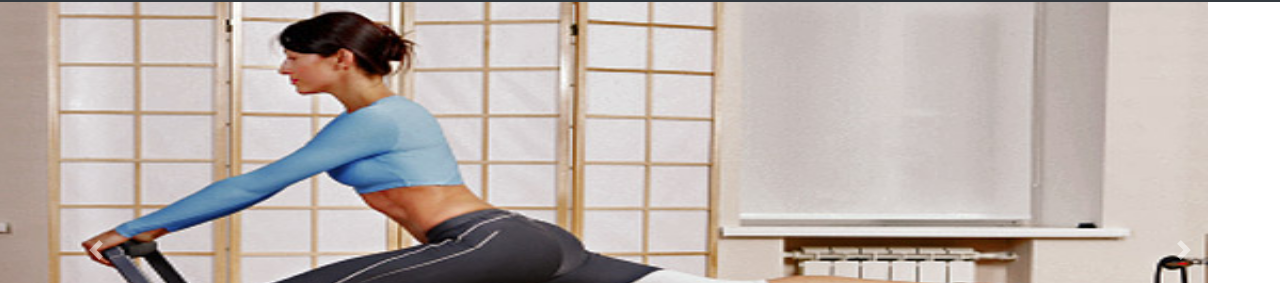
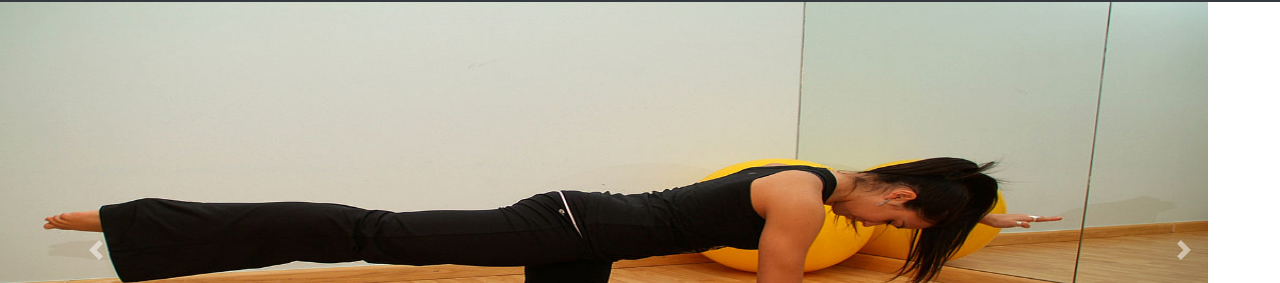
Before and after one commit to AlisBo/alisbo.github.io, a plain HTML site: page index.html in a window 1280 px wide. Shown: the part 54-337 px from the top of the page. Drawn offline with nearby package versions, Linux system fonts and the light colour scheme.

Commit message:
update image.

```diff
--- a/index.html
+++ b/index.html
@@ -50,7 +50,7 @@
         <div class="carousel-inner">
           <div class="carousel-item active">
 <!--            {% include icons/placeholder.svg width="100%" height="100%" background="#777" color="#777" text=" " title=" " %}-->
-            <img src="icons/pilates.jpeg" width="100%"  height="100%" background="#777" color="#777" text=" " title="Something">
+            <img src="icons/pilates2.jpeg" width="100%"  height="100%" background="#777" color="#777" text=" " title="Something">
             <div class="container">
               <div class="carousel-caption text-left">
                 <h1>Welcome to the pilates world</h1>
```
Also changed, not shown: icons/pilates.jpeg (deleted), icons/pilates2.jpeg (added).
